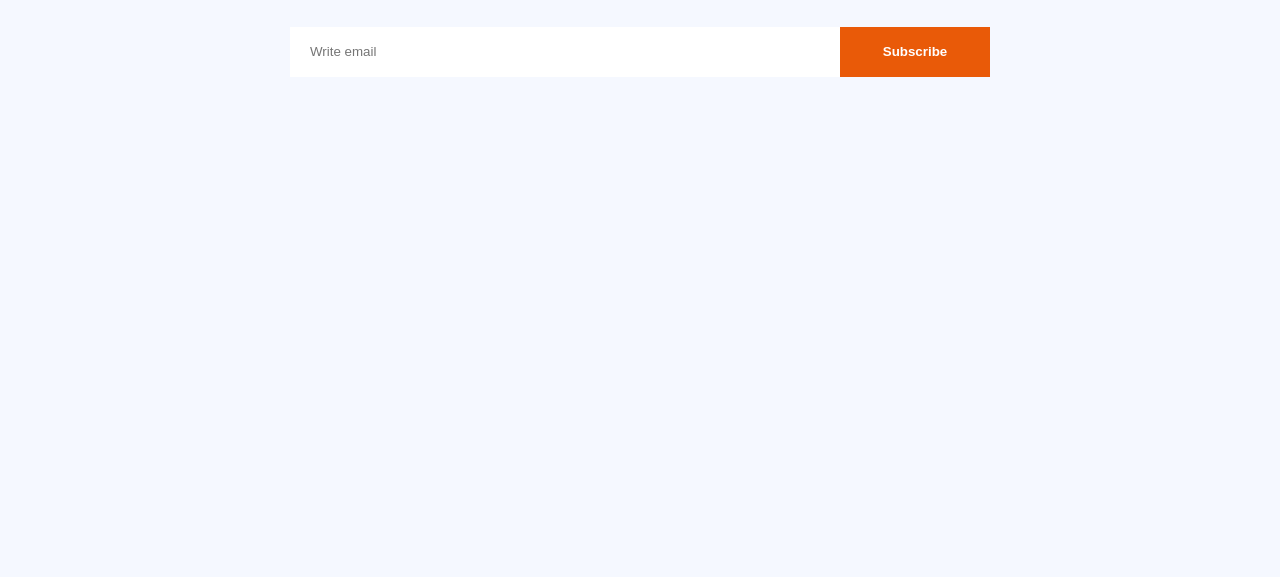
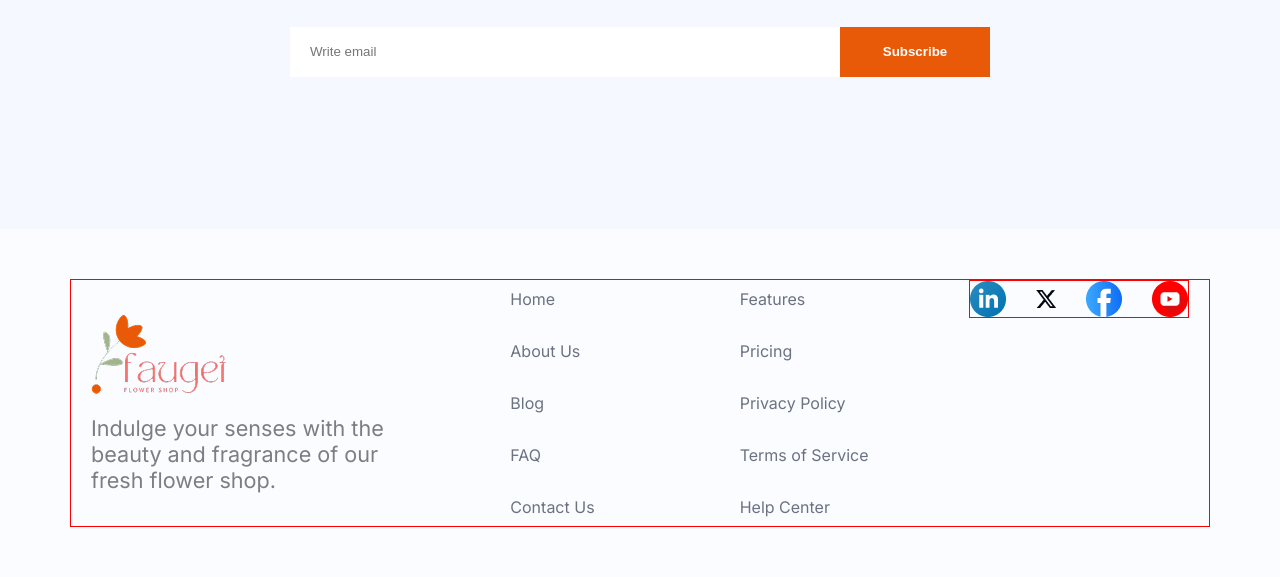
Before and after one commit to Al-Shiam-Nabil/assignment2-responsive-flowers, a plain HTML site: page index.html in a window 1280 px wide. Shown: the part 3775-4352 px from the top of the page. Before the commit the page ends 4004 px from the top, so only its background shows below. Drawn offline with Linux system fonts and the light colour scheme.

Commit message:
footer added

```diff
--- a/index.html
+++ b/index.html
@@ -180,6 +180,39 @@
         </form>
     </section>
    </main>
+
+   <footer>
+    <section class="footer-container content-width">
+        <div class="foot-1">
+            <img src="./assets/logo.png" alt="logo">
+            <p>Indulge your senses with the beauty and fragrance of our fresh flower shop. </p>
+        </div>
+        <div class="foot-2">
+            <ul>
+                <li><a href="">Home</a></li>
+                <li><a href="">About Us</a></li>
+                <li><a href="">Blog</a></li>
+                <li><a href="">FAQ</a></li>
+                <li><a href="">Contact Us</a></li>
+            </ul>
+        </div>
+        <div class="foot-3">
+               <ul>
+                <li><a href="">Features</a></li>
+                <li><a href="">Pricing</a></li>
+                <li><a href="">Privacy Policy</a></li>
+                <li><a href="">Terms of Service</a></li>
+                <li><a href="">Help Center</a></li>
+            </ul>
+        </div>
+        <div class="foot-4">
+            <img src="./assets/icon-linkedin.png" alt="linkedin icon">
+            <img src="./assets/icon-twitter.png" alt="twitter icon">
+            <img src="./assets/icon-facebook.png" alt="facebook icon">
+            <img src="./assets/icon-youtube.png" alt="youtube icon">
+        </div>
+    </section>
+   </footer>
  </div>
 </body>
 </html>
--- a/styles/style.css
+++ b/styles/style.css
@@ -560,3 +560,62 @@ input[type="submit"]:hover {
     width: 100px;
   }
 }
+
+
+/* footer */
+
+footer{
+  max-width: 1440px;
+  height: 348px;
+/* background: rgba(255, 255, 255, 0.5); */
+background-color: #fafcff;
+margin-inline:-30px;
+position: relative;
+
+}
+
+.footer-container{
+  height: 248px;
+  width:100%;
+  display: grid;
+  grid-template-columns: 320px repeat(2,130px) 220px;
+  justify-content: space-between;
+  align-items: center;
+  padding-inline: 20px;
+  position: absolute;
+  top:50%;
+  left:50%;
+  transform: translate(-50%,-50%);
+  border:1px solid red;
+}
+
+.footer-container ul{
+display: flex;
+flex-direction: column;
+justify-content: flex-start;
+gap:32px;
+}
+
+.footer-container ul li{
+  list-style: none;
+}
+
+.footer-container li a{
+  text-decoration: none;
+  color:#6B7280;
+}
+
+.foot-1 p{
+ margin-top: 15px;
+ font-size: 1.35rem;
+ color:rgba(0, 0, 0, .5)
+}
+
+.foot-4{
+  display: flex;
+  justify-content: space-between;
+  align-items: center;
+  align-self: flex-start;
+  gap:24px;
+  border:1px solid red;
+}
```
